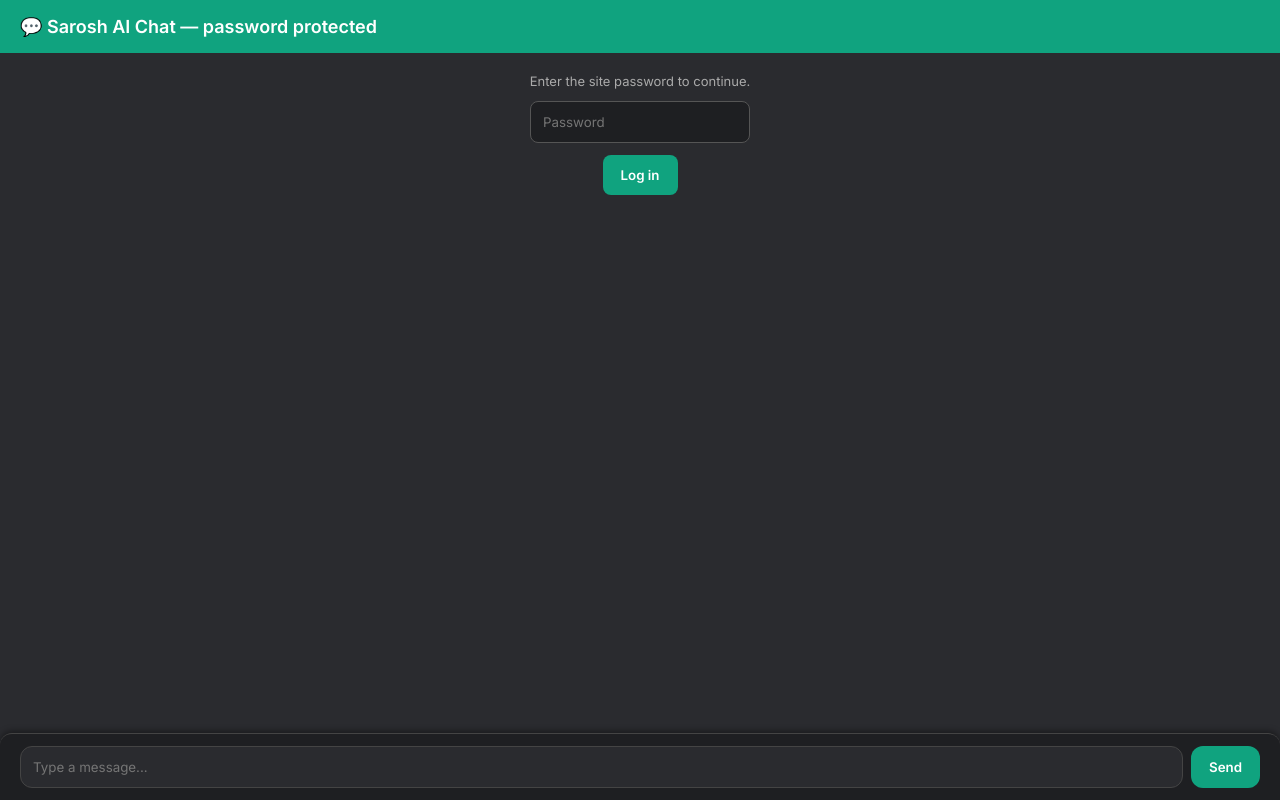
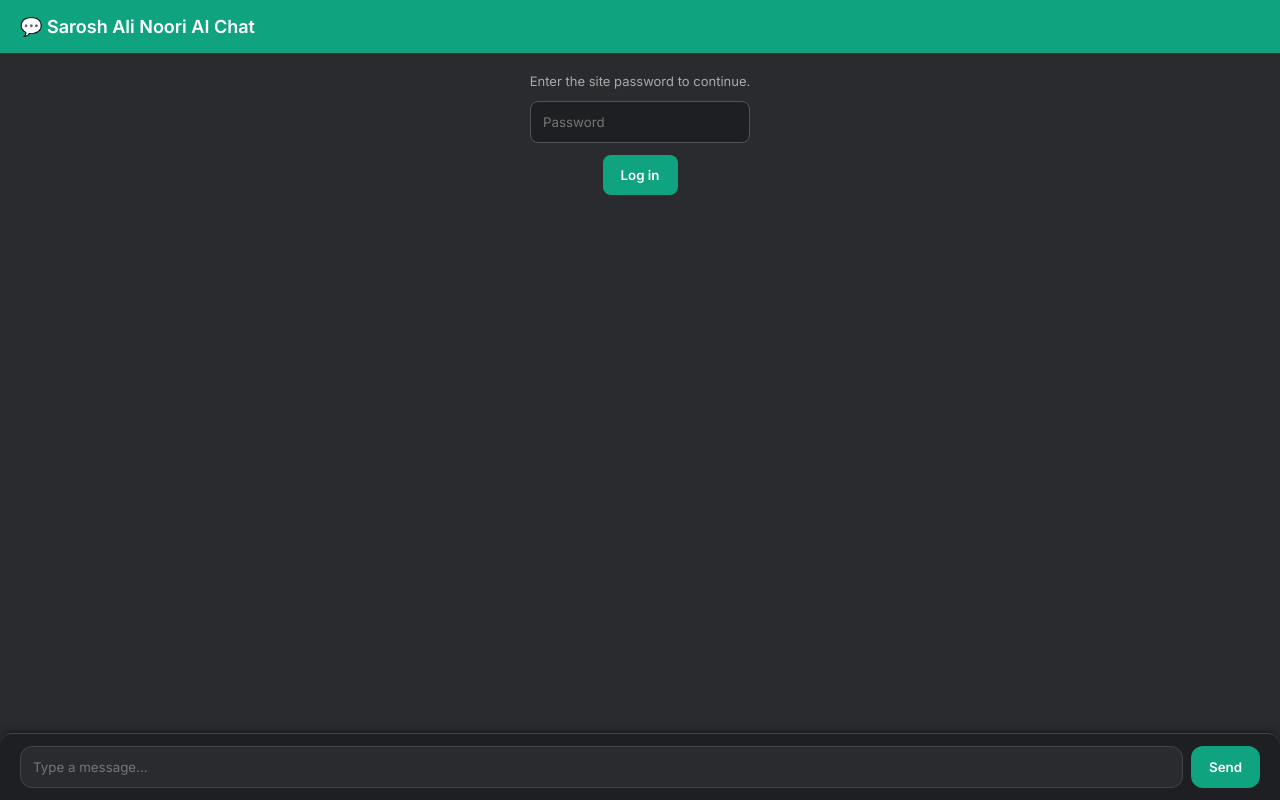
Before and after one commit to noorisarosh/sarosh-site, a plain HTML site: page index.html in a window 1280 px wide. Drawn offline with Linux system fonts and the light colour scheme.

Commit message:
Update index.html

```diff
--- a/index.html
+++ b/index.html
@@ -165,7 +165,7 @@
 <body>
 <div class="chat-container">
   <div class="header">
-    💬 Sarosh AI Chat — password protected
+    💬 Sarosh Ali Noori AI Chat
     <button id="logout-btn" style="display:none;">Log out</button>
   </div>
   <div class="body">
```
